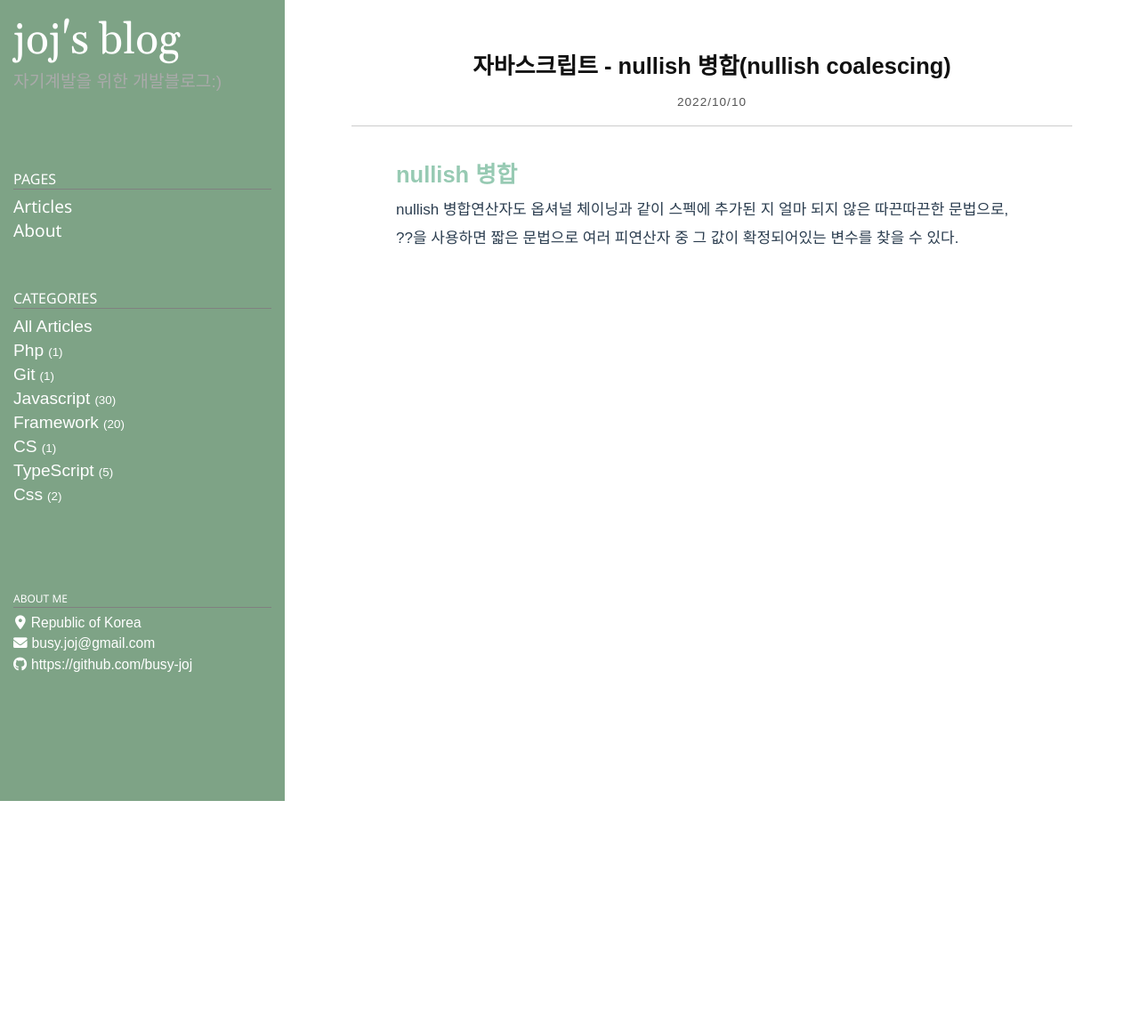
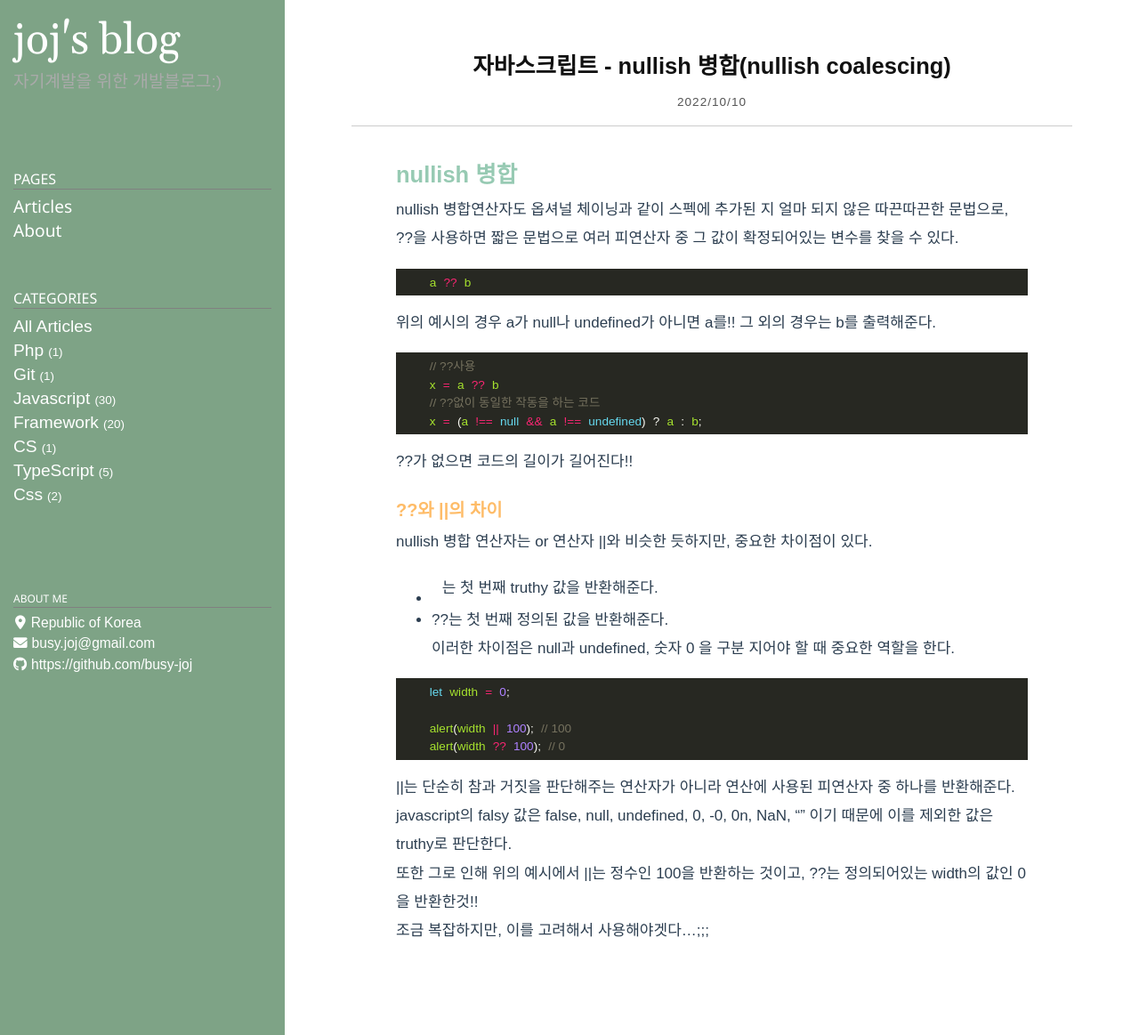
Before and after one commit to busy-joj/busy-joj.github.io, a Jekyll site: the page built from _posts/Javascript/2022-10-12-js30.markdown, in a window 1280 px wide. Shown: the whole page at 89% size. Built offline with Jekyll 4.4.1, drawn with Linux system fonts in a browser that asks for light colours; some web fonts are replaced; before the commit the page ends 900 px from its top, so only the background shows below that.

Commit message:
js 포스팅

````diff
--- a/_posts/Javascript/2022-10-12-js30.markdown
+++ b/_posts/Javascript/2022-10-12-js30.markdown
@@ -9,3 +9,36 @@ category: Javascript
 
 nullish 병합연산자도 옵셔널 체이닝과 같이 스펙에 추가된 지 얼마 되지 않은 따끈따끈한 문법으로,
 ??을 사용하면 짧은 문법으로 여러 피연산자 중 그 값이 확정되어있는 변수를 찾을 수 있다.
+
+```javascript
+    a ?? b
+```
+위의 예시의 경우 a가 null나 undefined가 아니면 a를!! 그 외의 경우는 b를 출력해준다.
+
+```javascript
+    // ??사용
+    x = a ?? b
+    // ??없이 동일한 작동을 하는 코드
+    x = (a !== null && a !== undefined) ? a : b;
+```
+??가 없으면 코드의 길이가 길어진다!!
+
+### <span style="color:#febc68;font-weight:bold">??와 ||의 차이</span>
+nullish 병합 연산자는 or 연산자 ||와 비슷한 듯하지만, 중요한 차이점이 있다.
+* ||는 첫 번째 truthy 값을 반환해준다.
+* ??는 첫 번째 정의된 값을 반환해준다.
+이러한 차이점은 null과 undefined, 숫자 0 을 구분 지어야 할 때 중요한 역할을 한다.
+
+```javascript
+    let width = 0;
+
+    alert(width || 100); // 100
+    alert(width ?? 100); // 0
+```
+
+||는 단순히 참과 거짓을 판단해주는 연산자가 아니라 연산에 사용된 피연산자 중 하나를 반환해준다.
+javascript의 falsy 값은 false, null, undefined, 0, -0, 0n, NaN, "" 이기 때문에 이를 제외한 값은 truthy로 판단한다.
+또한
+그로 인해 위의 예시에서 ||는 정수인 100을 반환하는 것이고,  ??는 정의되어있는 width의 값인 0을 반환한것!!
+
+조금 복잡하지만, 이를 고려해서 사용해야겟다...;;;
````
